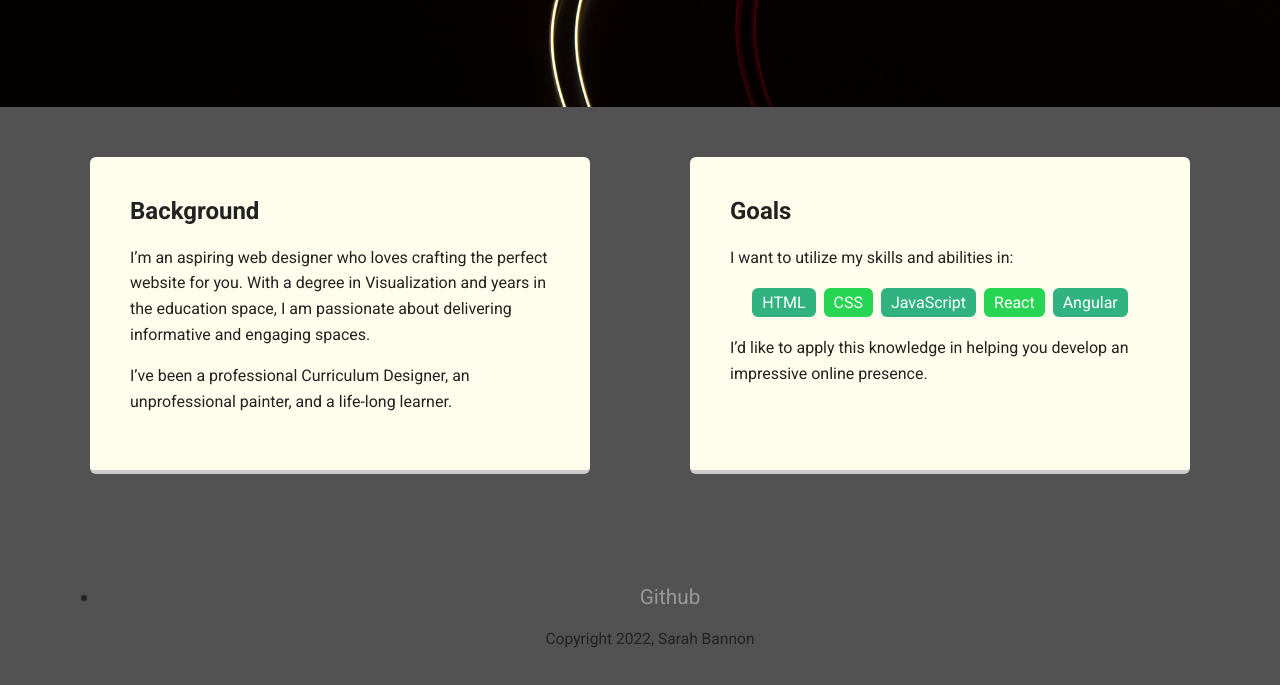
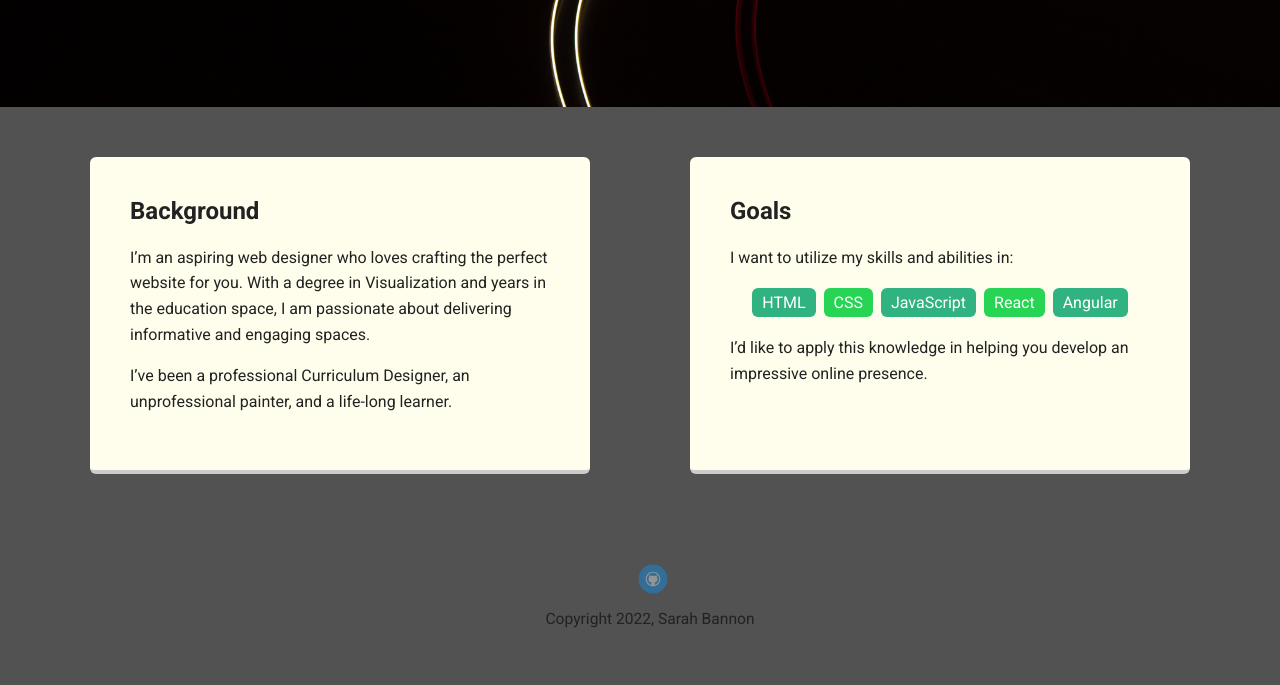
Before and after one commit to sbannon8/treehouse-project-1, a plain HTML site: page index.html in a window 1280 px wide. Shown: the part 363-1048 px from the top of the page. Drawn offline with Linux system fonts and the light colour scheme; a web font is replaced by a local one.

Commit message:
Update styles.css

```diff
--- a/styles.css
+++ b/styles.css
@@ -131,6 +131,31 @@ footer .copyright {
   font-size: .75em;
 }
 
+footer ul {
+  list-style-type: none;
+  margin: 0;
+  padding: 0;
+}
+
+footer ul li {
+  display: inline-block;
+}
+
+a.social {
+  display: inline-block;
+  text-indent: -9999px;
+  margin-left: 5px;
+  width: 30px;
+  height: 30px;
+  background-size: 30px 30px;
+  opacity: .4;
+  transition: all .5s;
+}
+
+a.github {
+  background-image: url(images/github.svg);
+}
+
 .clearfix {
   clear: both;
 }
```
